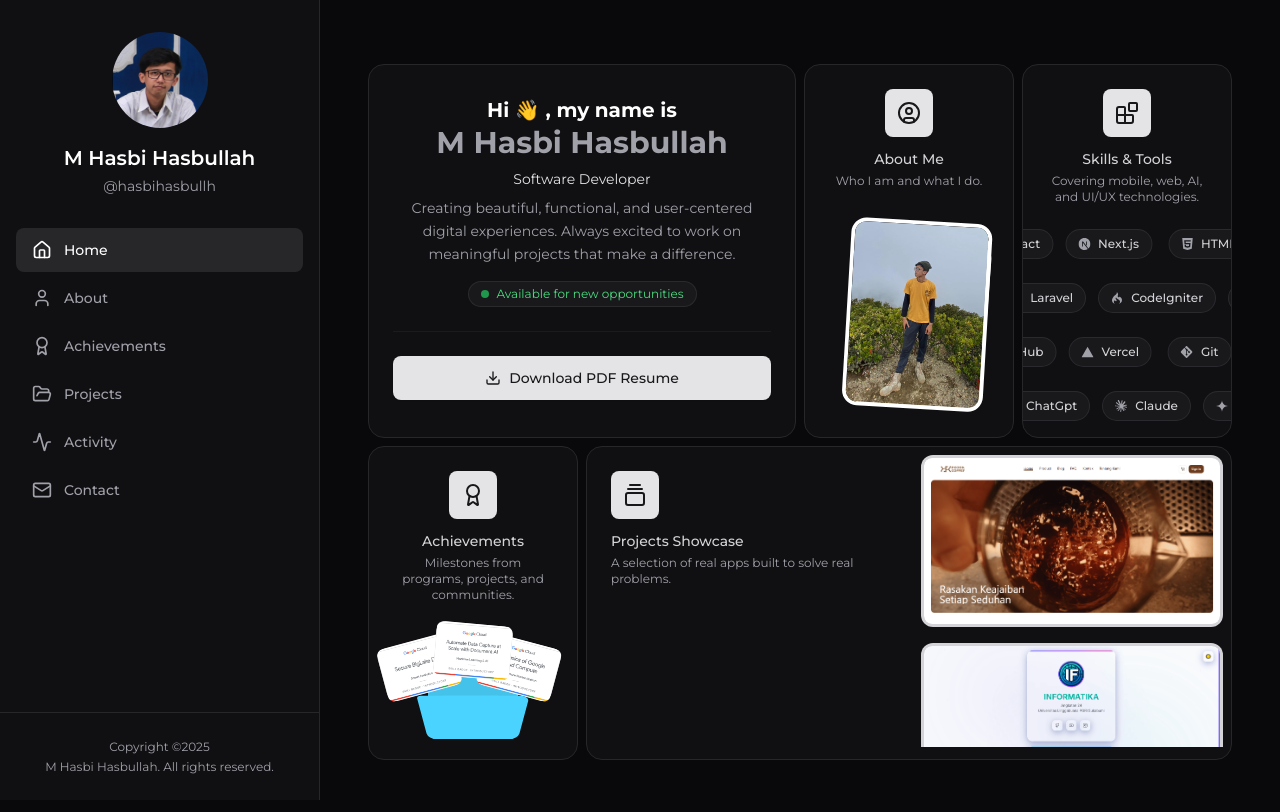
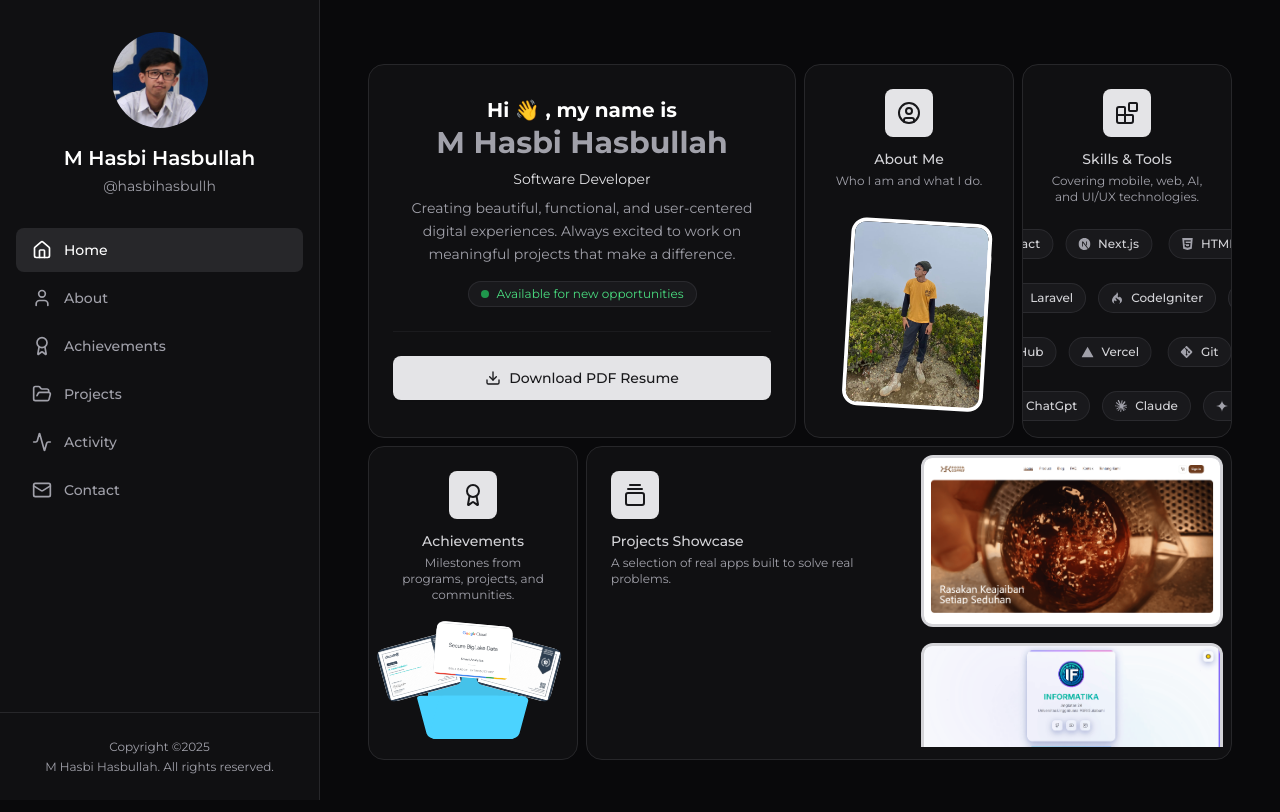
Before and after one commit to hasbihasbullh/portfolio, a Next.js app: page / in a window 1280 px wide. Shown: the top 812 px of the page. Built offline with nearby package versions, Linux system fonts and the light colour scheme.

Commit message:
add data achievements

```diff
--- a/common/data/achievementsData.ts
+++ b/common/data/achievementsData.ts
@@ -157,6 +157,26 @@ const rawAchievementsData: Achievement[] = [
     credentialId: "",
     credentialUrl: "https://www.credly.com/badges/f3573dc9-b0ab-41c9-aac4-23addb8837aa/public_url",
   },
+  {
+    id: 13,
+    type: "certificate",
+    title: "Belajar Membuat Front-End Web untuk Pemula",
+    issuer: "Dicoding",
+    issuedOn: "14 September 2025",
+    image: "images/achievements/sertifikat_dicoding_belajar_membuat_frontend_web_untuk_pemula.jpg",
+    credentialId: "N9ZO265ORPG5",
+    credentialUrl: "https://www.dicoding.com/certificates/N9ZO265ORPG5",
+  },
+  {
+    id: 14,
+    type: "certificate",
+    title: "Financial Literacy 101",
+    issuer: "Dicoding",
+    issuedOn: "14 September 2025",
+    image: "images/achievements/sertifikat_dicoding_financial_literacy_101.jpg",
+    credentialId: "JMZVV91DRZN9",
+    credentialUrl: "https://www.dicoding.com/certificates/JMZVV91DRZN9",
+  },
 ];
 
 export const sortAchievementsByDate = (achievements: Achievement[]): Achievement[] => {
```
Also changed, not shown: public/images/achievements/sertifikat_dicoding_belajar_membuat_frontend_web_untuk_pemula.jpg (added), public/images/achievements/sertifikat_dicoding_financial_literacy_101.jpg (added).
